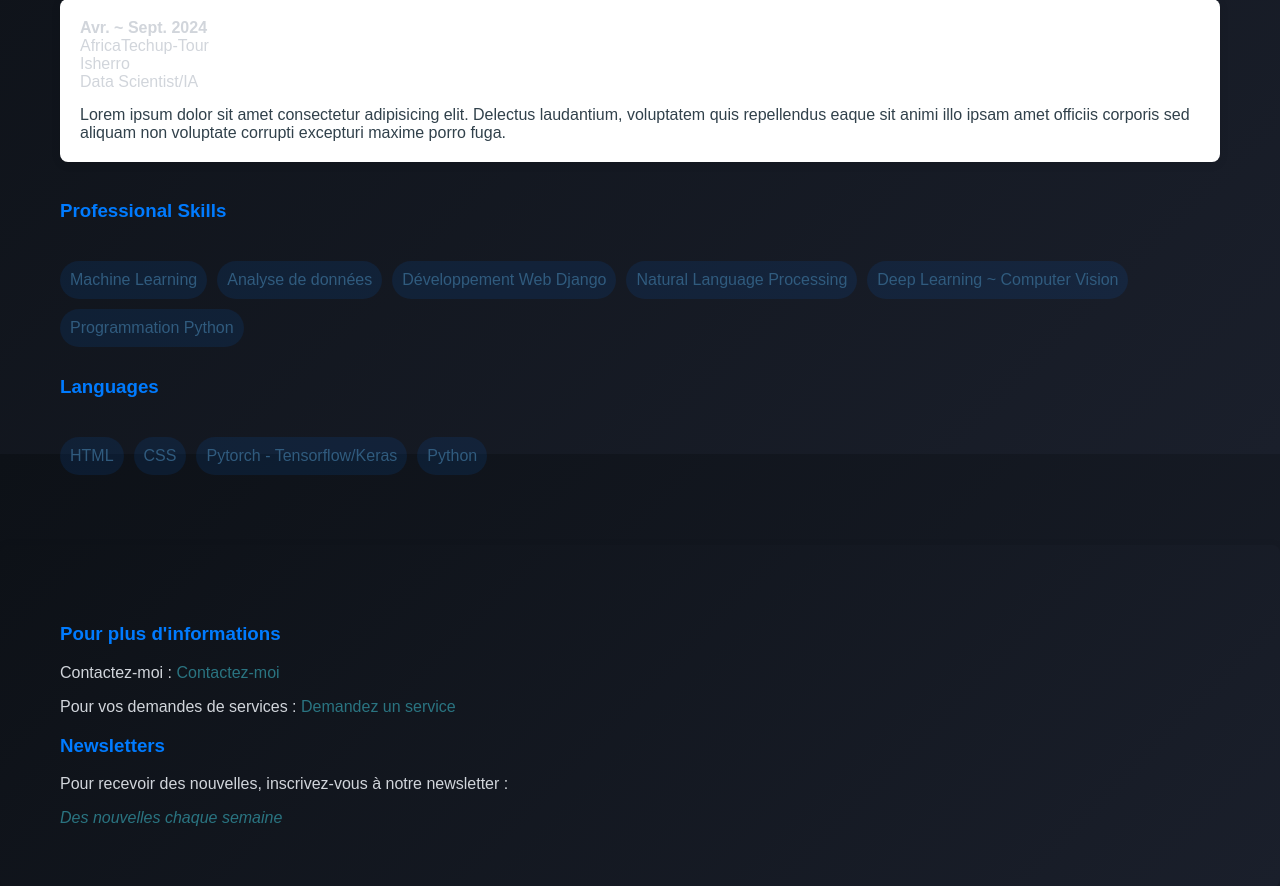
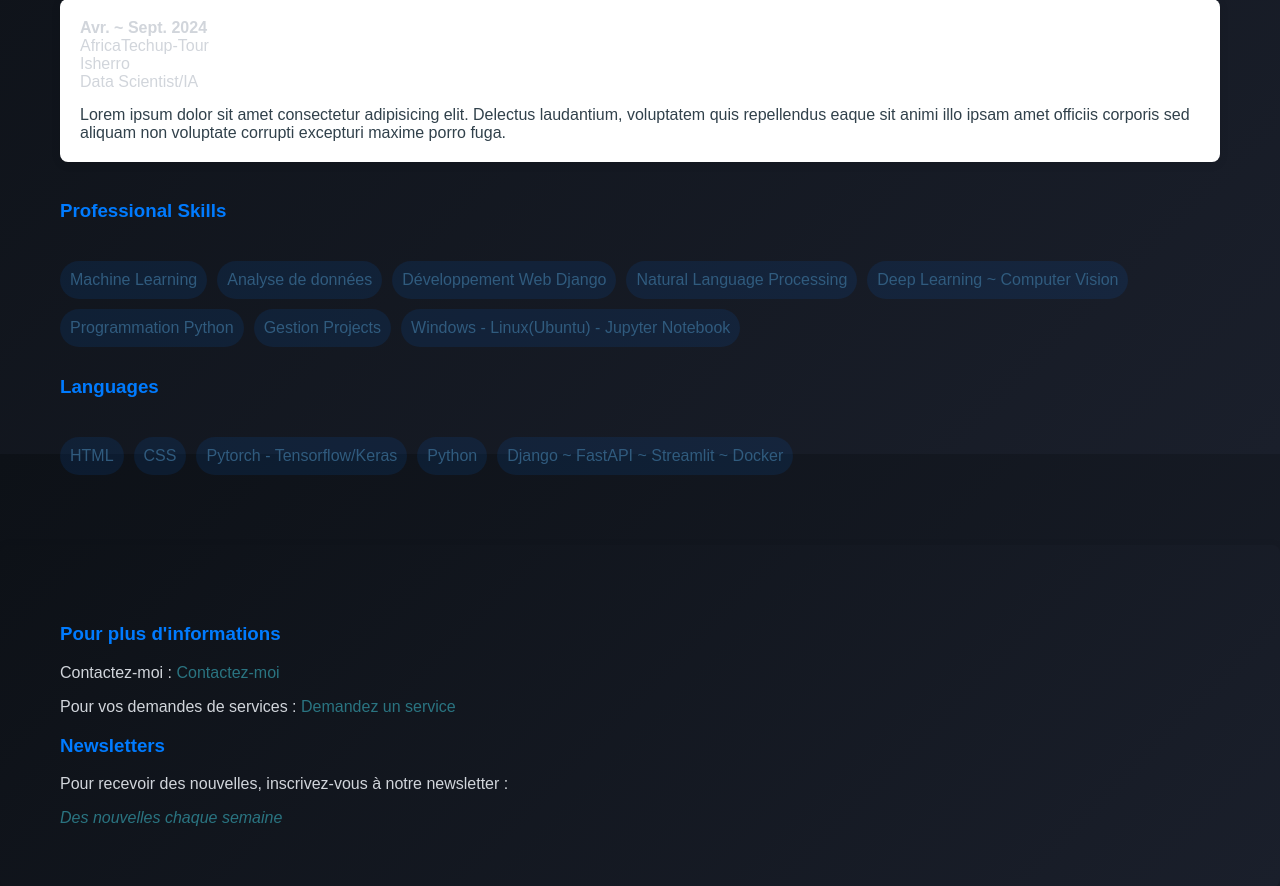
Before and after one commit to dona-eric/Portfolio_Erick, a Django app: page /about-me/ in a window 1280 px wide. Shown: the part 1146-2032 px from the top of the page. Run offline with Django 5.2, Linux system fonts and the light colour scheme; data comes from the database, SQL or seed files in the repository.

Commit message:
ajout du code

```diff
--- a/Data_Portfolio/port_data/templates/portfolio/about.html
+++ b/Data_Portfolio/port_data/templates/portfolio/about.html
@@ -117,6 +117,8 @@
                 <div class="skill">Natural Language Processing</div>
                 <div class="skill">Deep Learning ~ Computer Vision</div>
                 <div class="skill">Programmation Python</div>
+                <div class="skill">Gestion Projects</div>
+                <div class="skill">Windows - Linux(Ubuntu) - Jupyter Notebook</div>
             </div>
 
             <div class="section-header">
@@ -127,6 +129,7 @@
                 <div class="skill">CSS</div>
                 <div class="skill">Pytorch - Tensorflow/Keras</div>
                 <div class="skill">Python</div>
+                <div class="skill">Django ~ FastAPI ~ Streamlit ~ Docker </div>
             </div>
         </section>
     </div>
```
